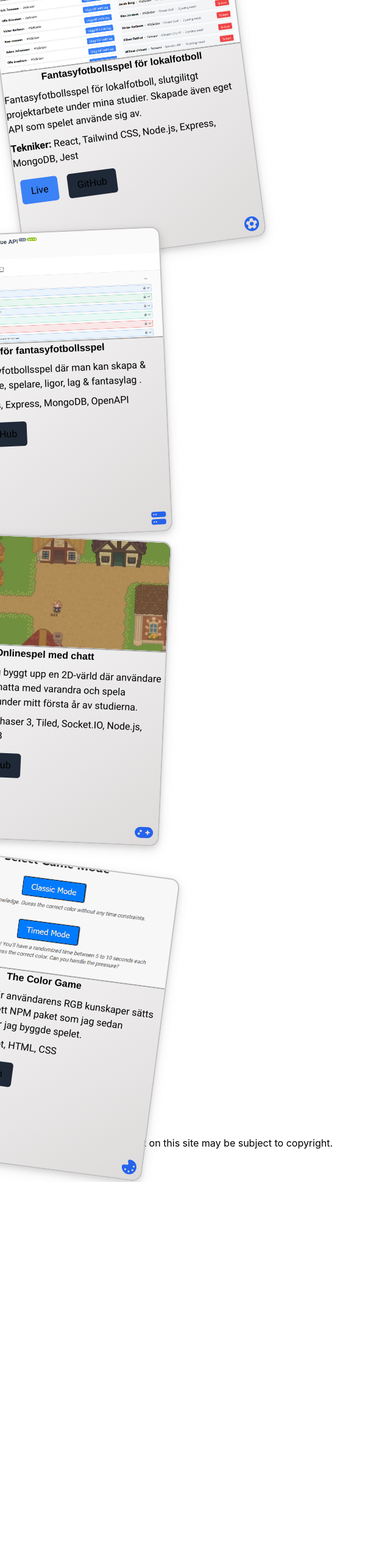
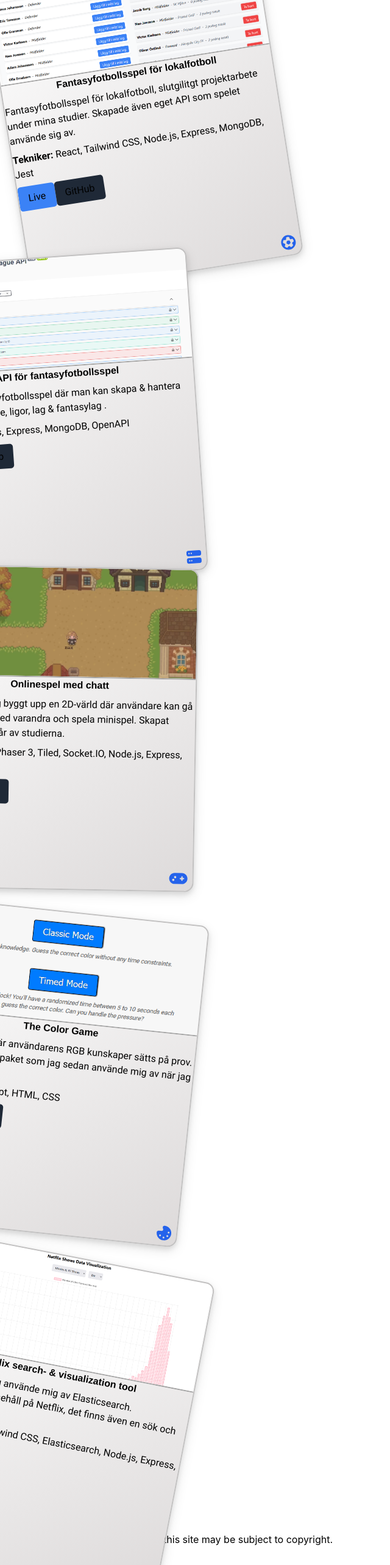
Before and after one commit to MaxGranberg/portfolio, a React (Create React App) app: page /projects in a window 1280 px wide. Shown: the part 234-2800 px from the top of the page at 61% size, without its empty margins (0-640 px from the left). Before the commit the page ends 2172 px from the top, so only its background shows below. Built offline with nearby package versions, Linux system fonts and the light colour scheme.

Commit message:
Add another project

```diff
--- a/src/components/Projects.css
+++ b/src/components/Projects.css
@@ -8,8 +8,8 @@
   background: linear-gradient(145deg, #ffffff, #dddada);
   overflow: hidden;
   z-index: 1; /* Ensure the card is above other elements */
-  height: 500px;
-  width: 400px;
+  height: 530px;
+  width: 450px;
 }
 
 .playing-card:hover {
@@ -19,8 +19,8 @@
 
 .playing-card img {
   border-bottom: 2px solid #a5a5a5;
-  border-top-left-radius: 13px;
-  border-top-right-radius: 13px;
+  border-top-left-radius: 12px;
+  border-top-right-radius: 12px;
   object-fit: cover;
   width: 100%;
   height: 180px; /* Fixed height for consistent look */
@@ -40,7 +40,6 @@
 .playing-card a {
   font-family: 'Roboto', sans-serif;
   display: inline-block;
-  margin: 0.5rem;
   padding: 0.5rem 1rem;
   border-radius: 5px;
   text-decoration: none;
--- a/src/components/Projects.jsx
+++ b/src/components/Projects.jsx
@@ -1,6 +1,6 @@
 import React, { useState } from 'react';
 import { FontAwesomeIcon } from '@fortawesome/react-fontawesome';
-import { faSoccerBall, faServer, faGamepad, faPalette } from '@fortawesome/free-solid-svg-icons';
+import { faSoccerBall, faServer, faGamepad, faPalette, faFilm } from '@fortawesome/free-solid-svg-icons';
 import './Projects.css';
 
 const projects = [
@@ -40,13 +40,22 @@ const projects = [
     repoLink: 'https://github.com/MaxGranberg/TheColorGame',
     icon: faPalette,
   },
+  {
+    title: 'Netflix search- & visualization tool',
+    description: 'Skoluppgift där jag använde mig av Elasticsearch. Visualisering av innehåll på Netflix, det finns även en sök och filtreringsfunktion.',
+    technologies: ['React', 'Tailwind CSS', 'Elasticsearch', 'Node.js', 'Express', 'Chart.js'],
+    image: '/netflix.png',
+    liveLink: 'https://netflix-visualization-ddbaf3e0356b.herokuapp.com/',
+    repoLink: 'https://github.com/MaxGranberg/netflix-visualization',
+    icon: faFilm,
+  },
 ];
 
 const Projects = () => {
   const [hoveredIndex, setHoveredIndex] = useState(null);
 
   const getTransform = (index) => {
-    const angle = (index - 1.5) * 5; // Adjusting the angle to center the cards
+    const angle = (index - 1.8) * 5; // Adjusting the angle to center the cards
     const yOffset = Math.abs(angle) * 7; // Adjusting the vertical offset based on the angle
     return `rotate(${angle}deg) translateY(${yOffset}px)`;
   };
```
Also changed, not shown: public/netflix.png (added).
